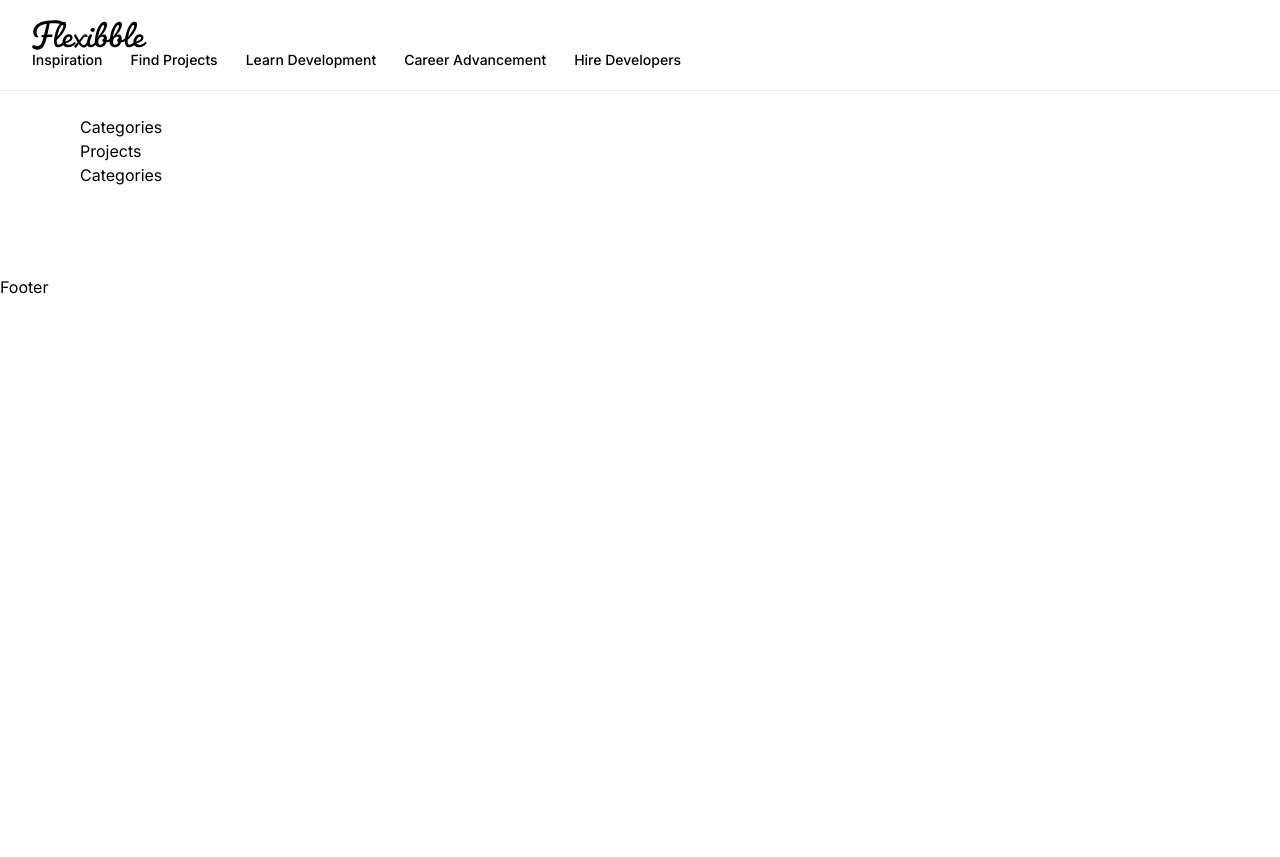
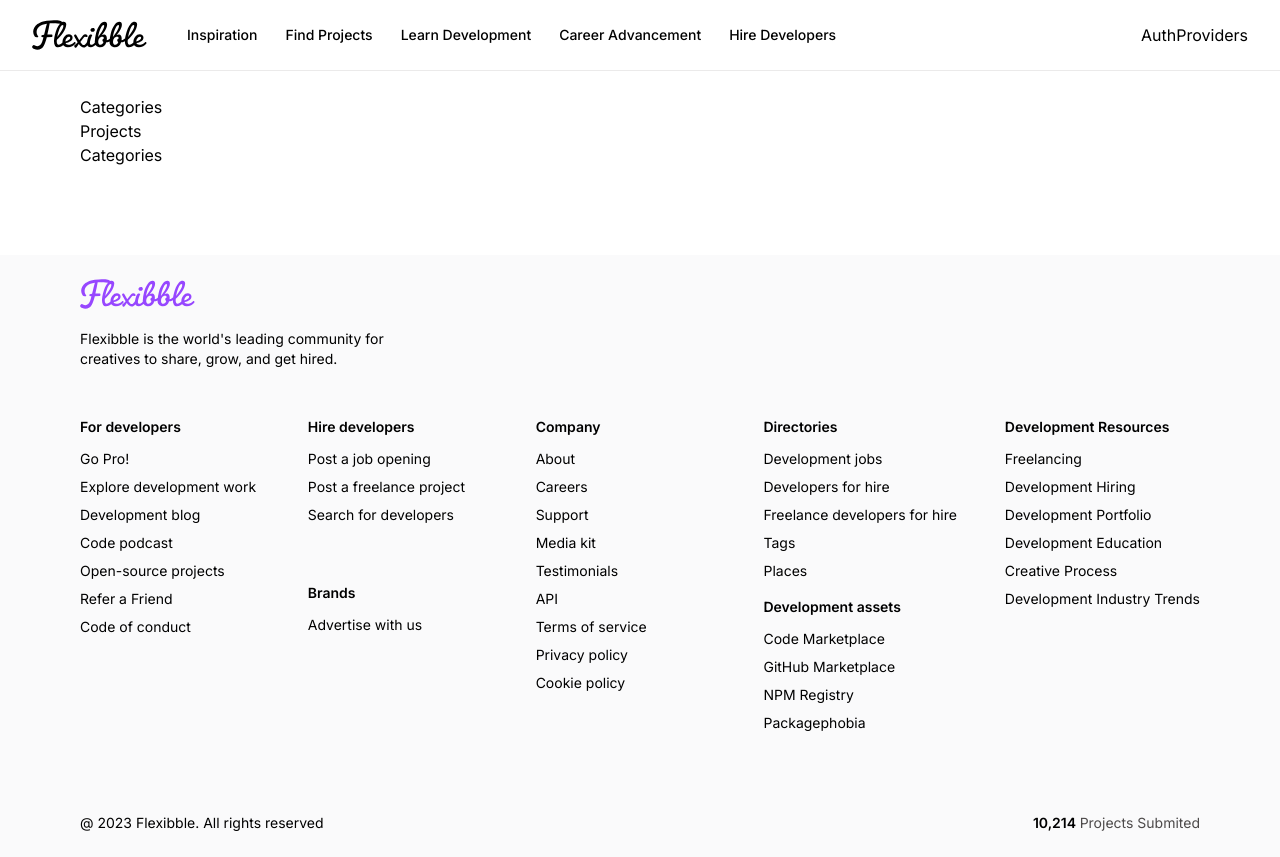
Before and after one commit to TheNazXX/projects-app, a Next.js app: page / in a window 1280 px wide. Before the commit the page ends 800 px from the top, so only its background shows below. Built offline with nearby package versions, Linux system fonts and the light colour scheme.

Commit message:
graphbase

```diff
--- a/app/globals.css
+++ b/app/globals.css
@@ -114,19 +114,6 @@
   @apply text-left w-full px-5 py-2 text-sm hover:bg-light-white-100 self-start whitespace-nowrap capitalize;
 }
 
-/* Footer */
-.footer {
-  @apply flex-col paddings w-full gap-20 bg-light-white;
-}
-
-.footer_copyright {
-  @apply max-sm:flex-col w-full text-sm font-normal;
-}
-
-.footer_column {
-  @apply flex-1 flex flex-col gap-3 text-sm min-w-max;
-}
-
 /* Form Field */
 .form_field-input {
   @apply w-full outline-0 bg-light-white-100 rounded-xl p-4;
--- /dev/null
+++ b/components/AuthProviders/AuthProviders.tsx
@@ -0,0 +1,5 @@
+export const AuthProviders = () => {
+  return (
+    <div>AuthProviders</div>
+  );
+};
--- /dev/null
+++ b/components/Footer/Footer.css
@@ -0,0 +1,11 @@
+.footer {
+  @apply flex-col w-full gap-20 bg-light-white;
+}
+
+.footer_copyright {
+  @apply max-sm:flex-col w-full text-sm font-normal;
+}
+
+.footer_column {
+  @apply flex-1 flex flex-col gap-3 text-sm min-w-max;
+}
--- /dev/null
+++ b/components/Footer/Footer.props.ts
@@ -0,0 +1,4 @@
+export interface FooterColumnProps {
+  title: string,
+  links: string[]
+};
--- a/components/Footer/Footer.tsx
+++ b/components/Footer/Footer.tsx
@@ -1,5 +1,57 @@
+import Link from 'next/link';
+import { footerLinks } from '@/constants/FooterLinks';
+import Image from 'next/image';
+import { FooterColumnProps } from './Footer.props';
+
+import './Footer.css';
+
+const FooterColumn = ({ title, links }: FooterColumnProps) => (
+  <div className="footer_column">
+    <h4 className="font-semibold">{title}</h4>
+    <ul className="flex flex-col gap-2 font-normal">
+      {links.map((link) => (
+        <Link href="/" key={link}>
+          {link}
+        </Link>
+      ))}
+    </ul>
+  </div>
+);
+
 export const Footer = () => {
   return (
-    <div>Footer</div>
-  )
-}
+    <footer className="flexStart footer paddings">
+      <div className="flex flex-col gap-12 w-full">
+        <div className="flex items-start flex-col">
+          <Image src="/logo-purple.svg" width={115} height={38} alt="Flexible" />
+          <p className="text-start text-sm font-normal mt-5 max-w-xs">Flexibble is the world's leading community for creatives to share, grow, and get hired.</p>
+        </div>
+        <div className="flex flex-wrap gap-12">
+          <FooterColumn title={footerLinks[0].title} links={footerLinks[0].links} />
+
+          <div className="flex-1 flex flex-col gap-4">
+            <FooterColumn title={footerLinks[1].title} links={footerLinks[1].links} />
+            <FooterColumn title={footerLinks[2].title} links={footerLinks[2].links} />
+          </div>
+
+          <FooterColumn title={footerLinks[3].title} links={footerLinks[3].links} />
+
+          <div className="flex-1 flex flex-col gap-4">
+            <FooterColumn title={footerLinks[4].title} links={footerLinks[4].links} />
+            <FooterColumn title={footerLinks[5].title} links={footerLinks[5].links} />
+          </div>
+
+          <FooterColumn title={footerLinks[6].title} links={footerLinks[6].links} />
+        </div>
+      </div>
+
+      <div className="flexBetween footer_copyright">
+        <p>@ 2023 Flexibble. All rights reserved</p>
+        <p className="text-gray">
+          <span className="text-black font-semibold">10,214 </span>
+          Projects Submited
+        </p>
+      </div>
+    </footer>
+  );
+};
--- a/components/Navbar/Navbar.tsx
+++ b/components/Navbar/Navbar.tsx
@@ -3,35 +3,47 @@
 import { NavLinksProps } from './Navbar.props';
 import Link from 'next/link';
 import Image from 'next/image';
-
+import { AuthProviders } from '@/components';
 
 export const Navbar = () => {
+  const session = null;
 
-  const constructLinks = (links) => {
-    return links.map(({href, key, text}) => {
+  const constructLinks = (links: NavLinksProps[]) => {
+    return links.map(({ href, key, text }) => {
       return (
         <Link href={href} key={key}>
           {text}
         </Link>
-      )
-    })
-  }
+      );
+    });
+  };
 
   return (
     <nav className="flexBetween navbar">
       <div className="flex-1 flexStart gap-10">
         <Link href="/">
-          <Image
-            src="/logo.svg"
-            width={115}
-            height={43}
-            alt="Course"
-          />
-          <ul className="xl:flex hidden text-small gap-7">
-            {constructLinks(NavLinks)}
-          </ul>
+          <Image src="/logo.svg" width={115} height={43} alt="Course" />
         </Link>
+        <ul className="xl:flex hidden text-small gap-7">
+          {
+            constructLinks(NavLinks)
+          }
+        </ul>
       </div>
+
+      <div className='flexCenter gap-4'>
+          {session ? (
+            <>
+              User Photo
+
+              <Link href='/create-project'>
+                Share Work
+              </Link>
+            </>
+          ) : (
+            <AuthProviders />
+          )}
+        </div>
     </nav>
-  )
-}
+  );
+};
--- a/components/index.tsx
+++ b/components/index.tsx
@@ -1,2 +1,3 @@
 export * from './Navbar/Navbar';
 export * from './Footer/Footer';
+export * from './AuthProviders/AuthProviders';
--- /dev/null
+++ b/constants/FooterLinks.ts
@@ -0,0 +1,72 @@
+export const footerLinks = [
+  {
+    title: 'For developers',
+    links: [
+      'Go Pro!',
+      'Explore development work',
+      'Development blog',
+      'Code podcast',
+      'Open-source projects',
+      'Refer a Friend',
+      'Code of conduct',
+    ],
+  },
+  {
+    title: 'Hire developers',
+    links: [
+      'Post a job opening',
+      'Post a freelance project',
+      'Search for developers',
+    ],
+  },
+  {
+    title: 'Brands',
+    links: [
+      'Advertise with us',
+    ],
+  },
+  {
+    title: 'Company',
+    links: [
+      'About',
+      'Careers',
+      'Support',
+      'Media kit',
+      'Testimonials',
+      'API',
+      'Terms of service',
+      'Privacy policy',
+      'Cookie policy',
+    ],
+  },
+  {
+    title: 'Directories',
+    links: [
+      'Development jobs',
+      'Developers for hire',
+      'Freelance developers for hire',
+      'Tags',
+      'Places',
+    ],
+  },
+  {
+    title: 'Development assets',
+    links: [
+      'Code Marketplace',
+      'GitHub Marketplace',
+      'NPM Registry',
+      'Packagephobia',
+    ],
+  },
+  {
+    title: 'Development Resources',
+    links: [
+      'Freelancing',
+      'Development Hiring',
+      'Development Portfolio',
+      'Development Education',
+      'Creative Process',
+      'Development Industry Trends',
+    ],
+  },
+];
```
Also changed, not shown: grafbase/grafbase.config.ts (added, +26 -0 lines), 1 other file (tests, documents, lock files or other folders).
